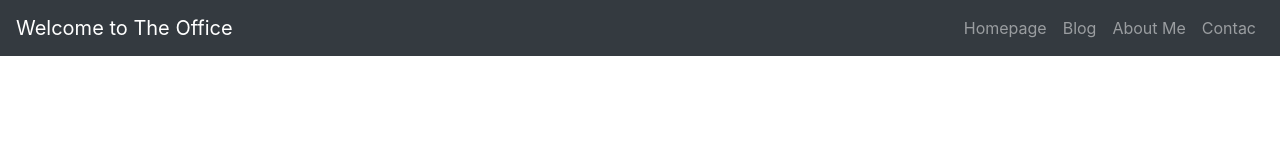
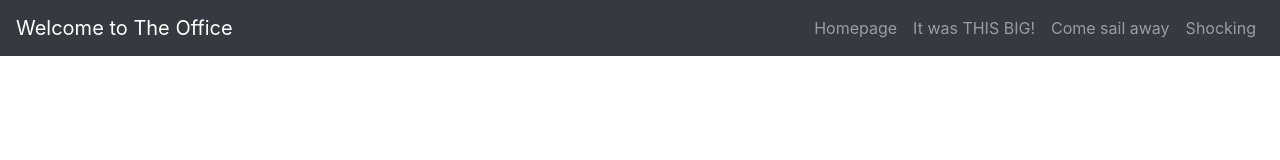
Before and after one commit to kholder777/Kevin_Holder_Portfolio, a plain HTML site: page index.html in a window 1280 px wide. Drawn offline with nearby package versions, Linux system fonts and the light colour scheme.

Commit message:
added names to nav-links in navbar.

```diff
--- a/index.html
+++ b/index.html
@@ -38,13 +38,13 @@
                     <a href="#" class="nav-link">Homepage</a>
                 </li>
                 <li class="navbar-item">
-                    <a href="#" class="nav-link">Blog</a>
+                    <a href="#" class="nav-link">It was THIS BIG!</a>
                 </li>
                 <li class="navbar-item">
-                    <a href="#" class="nav-link">About Me</a>
+                    <a href="#" class="nav-link">Come sail away</a>
                 </li>
                 <li class="navbar-item">
-                    <a href="#" class="nav-link">Contac</a>
+                    <a href="#" class="nav-link">Shocking</a>
                 </li>
             </ul>
         </div>
```
